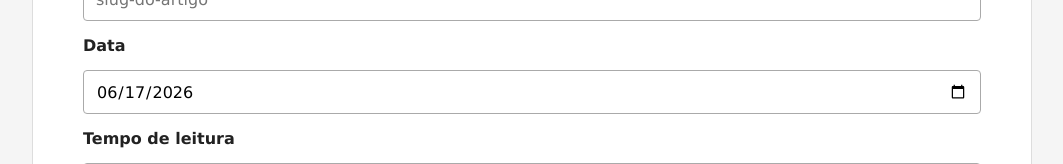
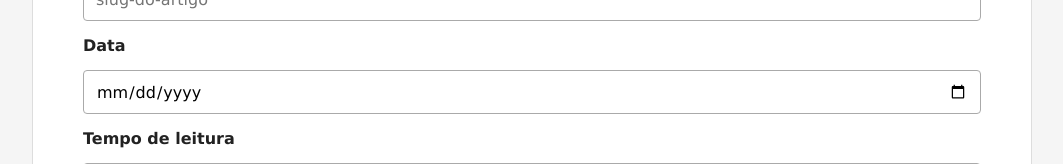
Before and after one commit to markusvdc/portfolio, a React (Vite) app: page /admin in a window 1280 px wide. Shown: the part 590-754 px from the top of the page, without its empty margins (108-1171 px from the left). Built offline with nearby package versions, Linux system fonts and the light colour scheme.

Commit message:
fix: sort articles by full timestamp instead of date only

```diff
--- a/src/admin/hooks/useAdminPageController.ts
+++ b/src/admin/hooks/useAdminPageController.ts
@@ -17,7 +17,7 @@ import { useArticleRichTextEditor } from './useArticleRichTextEditor'
 const emptyArticleForm = (): ArticleFormState => ({
 	title: '',
 	slug: '',
-	date: new Date().toISOString().slice(0, 10),
+	date: new Date().toISOString(),
 	readingTime: '5 min de leitura',
 	summary: '',
 })
--- a/src/site/data/articles.ts
+++ b/src/site/data/articles.ts
@@ -11,4 +11,8 @@ const articleFiles = import.meta.glob('../../../content/articles/*.md', {
 
 export const articles = Object.entries(articleFiles)
 	.map(([filePath, markdown]) => parseArticleMarkdown(filePath.replace('../../../', ''), markdown))
-	.sort((firstArticle, secondArticle) => secondArticle.date.localeCompare(firstArticle.date))
+	.sort(
+		(firstArticle, secondArticle) =>
+			new Date(secondArticle.date).getTime() -
+			new Date(firstArticle.date).getTime()
+	)
```
